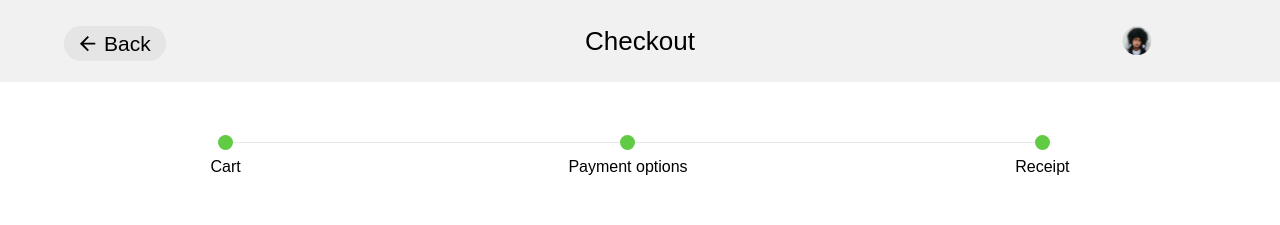
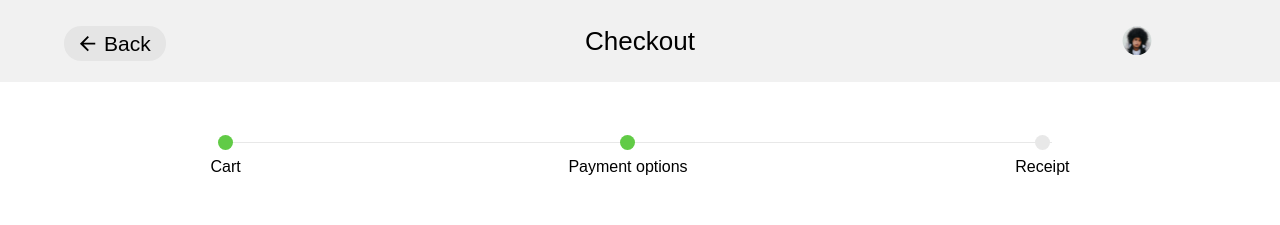
Before and after one commit to lucianoandrade/challenge-Trustly, a React (Create React App) app: page /checkout in a window 1280 px wide. Shown: the top 225 px of the page. Built offline with nearby package versions, Linux system fonts and the light colour scheme.

Commit message:
verificacao ddo stageLine

```diff
--- a/src/components/Stages/index.js
+++ b/src/components/Stages/index.js
@@ -1,27 +1,32 @@
 import React from 'react';
+import { useLocation } from 'react-router-dom';
 import {
   LineStage,
   Steps,
   Step,
-  Phase,
-  PhaseTitle,
+  PhaseCart,
+  PhasePayment,
+  PhaseReceipt,
+  PhaseTitle
 } from './styles';
 
 function StageComponent() {
+  const locationUrl = useLocation();
+  const location = locationUrl.pathname;
   return (
     <>
       <LineStage />
       <Steps>
         <Step>
-            <Phase/>
+          <PhaseCart location={location}/>
           <PhaseTitle>Cart</PhaseTitle>
         </Step>
-          <Step id="center">
-            <Phase/>
+        <Step>
+          <PhasePayment location={location}/>
           <PhaseTitle>Payment options</PhaseTitle>
         </Step>
         <Step>
-            <Phase/>
+          <PhaseReceipt location={location}/>
           <PhaseTitle>Receipt</PhaseTitle>
         </Step>
       </Steps>
--- a/src/components/Stages/styles.js
+++ b/src/components/Stages/styles.js
@@ -33,10 +33,29 @@ export const Step = styled.div`
     align-items: center;
 `;
 
-export const Phase = styled.div`
+export const PhaseCart = styled.div`
     height: 15px;
     width: 15px;
-    background-color: #61CB46;
+    background-color: ${props => props.theme.palette.destaq};
+    border-radius: 100%;
+    position: absolute;
+    top: 135px;
+`;
+
+export const PhasePayment = styled.div`
+    height: 15px;
+    width: 15px;
+    background-color: ${props => props.theme.palette.destaq};
+    border-radius: 100%;
+    position: absolute;
+    top: 135px;
+`;
+
+export const PhaseReceipt = styled.div`
+    height: 15px;
+    width: 15px;
+    background-color: ${props => props.location === "review-and-confirmation" ?
+        props.theme.palette.destaq : props.theme.palette.borderLineSelect };
     border-radius: 100%;
     position: absolute;
     top: 135px;
--- a/src/styles/theme.js
+++ b/src/styles/theme.js
@@ -6,7 +6,8 @@ const theme = {
     lightGray: '#A8A8A8',
     alternativeGray: '#8D8D8D',
     mainButton:'#6b8067',
-    borderLineSelect: '#E8E8E8'
+    borderLineSelect: '#E8E8E8',
+    destaq: '#61CB46'
   },
 };
 export default theme;
```
Lines whose indentation alone changed are shown as unchanged.
